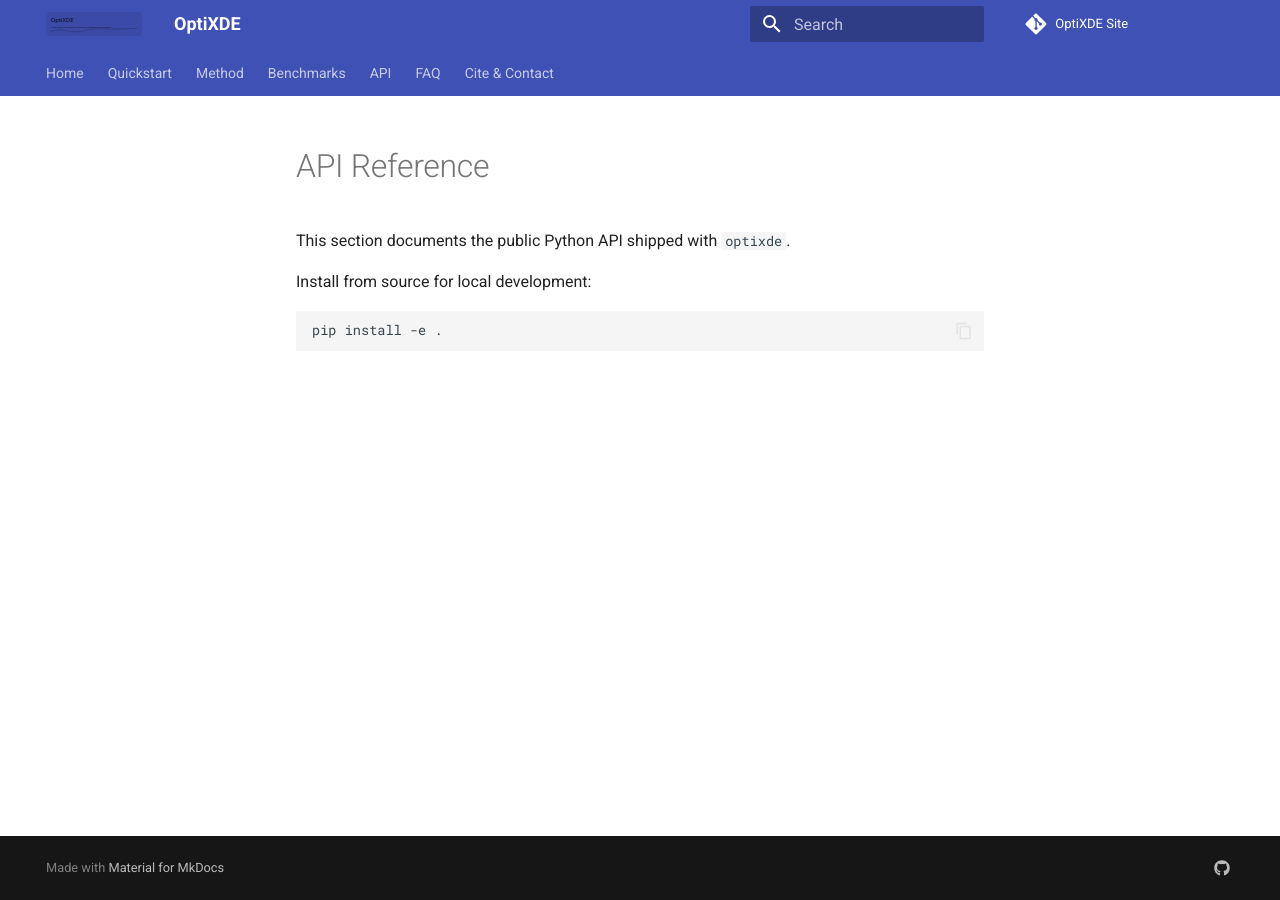
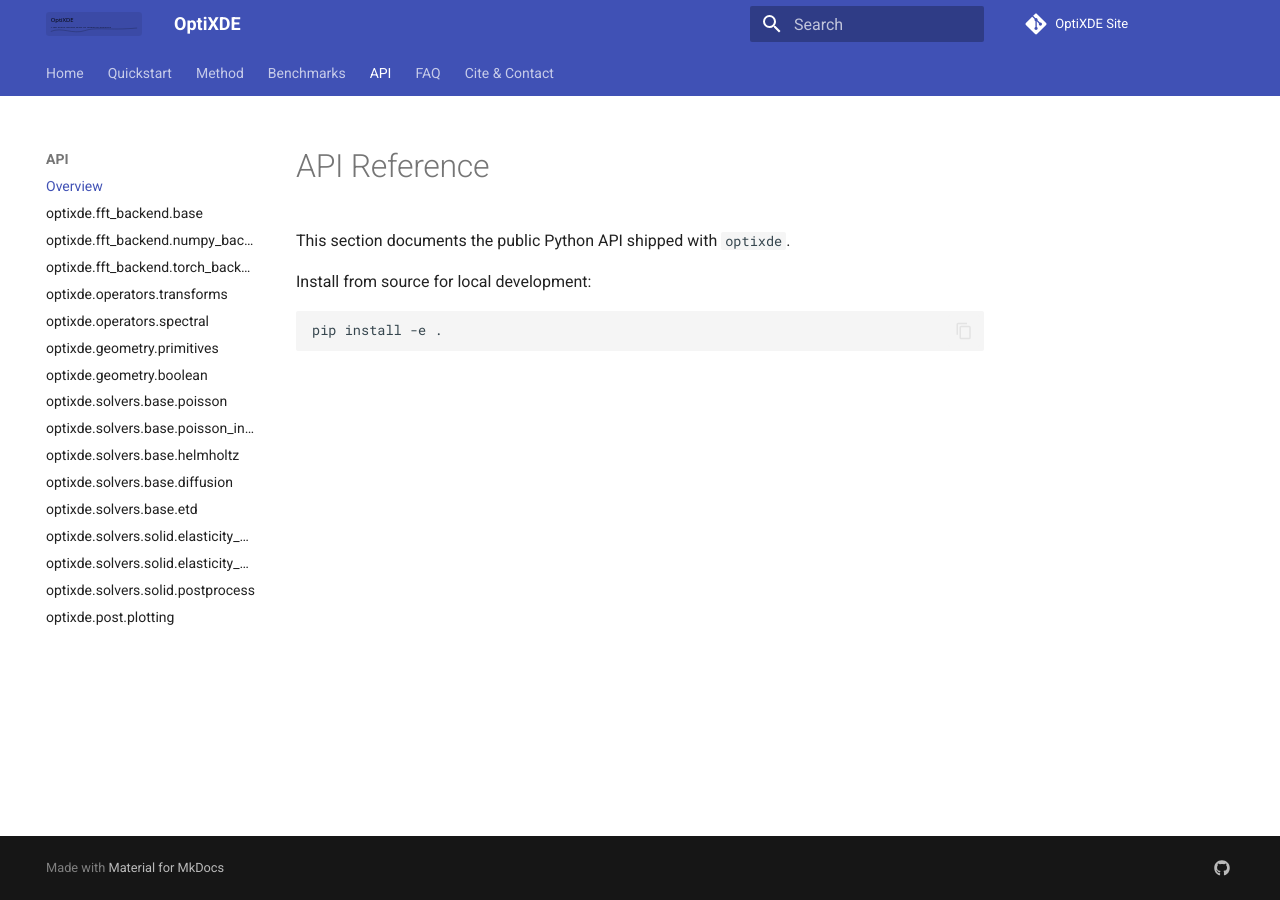
Before and after one commit to yangyLab/optixde-site, an MkDocs documentation site: the page built from docs/api/index.md, in a window 1280 px wide. Built offline with MkDocs 1.6.1 and Material for MkDocs 9.7.7, drawn with Linux system fonts in a browser that asks for light colours; comment, search, counter and statistics services are not loaded; some of the changed lines change nothing that is shown.

Commit message:
Update mkdocs.yml

```diff
--- a/mkdocs.yml
+++ b/mkdocs.yml
@@ -24,7 +24,7 @@ nav:
   - Method: method.md
   - Benchmarks: benchmarks.md
   - API:
-      - Overview: api/api.md
+      - Overview: api/index.md
       - optixde.fft_backend.base: api/fft_backend/base.md
       - optixde.fft_backend.numpy_backend: api/fft_backend/numpy_backend.md
       - optixde.fft_backend.torch_backend: api/fft_backend/torch_backend.md
```
